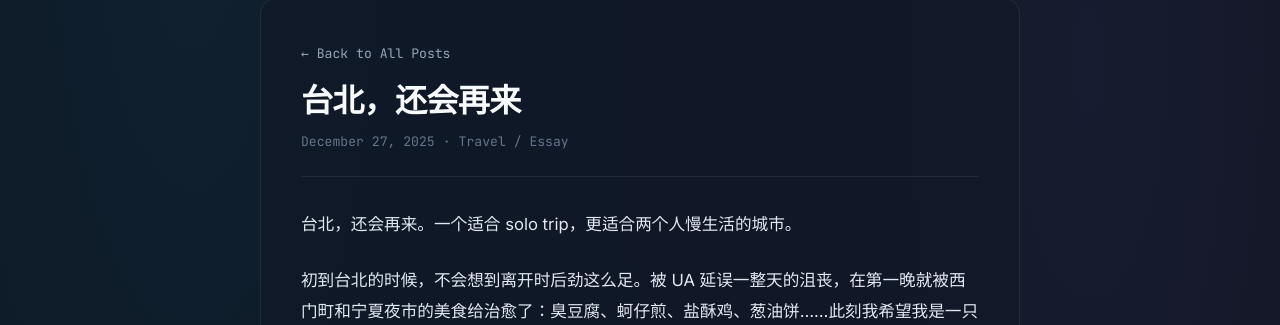
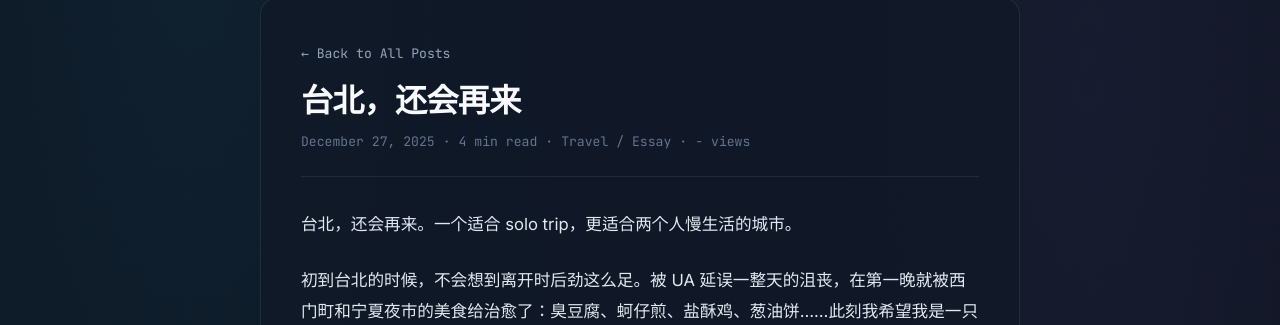
Before and after one commit to DeanChensj/DeanChensj.github.io, a Jekyll site: the page built from _posts/2025-12-26-taipei-trip.markdown, in a window 1280 px wide. Shown: the part 115-440 px from the top of the page. Built offline with Jekyll 4.4.1, drawn with Linux system fonts in a browser that asks for light colours.

Commit message:
Add Vercount pageview/visitor counter and Cloudflare Web Analytics beacon

```diff
--- a/_config.yml
+++ b/_config.yml
@@ -8,3 +8,6 @@
 
 markdown: kramdown
 future: true
+
+# Cloudflare Web Analytics token
+cloudflare_analytics_token: "dc645937f75341b2a7416bd1fb81b635"
--- a/_includes/footer.html
+++ b/_includes/footer.html
@@ -1,7 +1,12 @@
 <footer class="site-footer">
   <div class="container footer-inner">
     <div class="footer-left">
-      <span class="footer-brand">Dean Chen · deanchen.me</span>
+      <div class="footer-brand-row">
+        <span class="footer-brand">Dean Chen · deanchen.me</span>
+        <span id="busuanzi_container_site_uv" class="footer-stats">
+          <span id="busuanzi_value_site_uv">-</span> visitors · <span id="busuanzi_value_site_pv">-</span> views
+        </span>
+      </div>
       <p class="footer-desc">Software Engineer @ Google · Turning random curiosities into interactive web apps &amp; games.</p>
     </div>
 
--- a/_includes/head.html
+++ b/_includes/head.html
@@ -43,4 +43,12 @@
   <link rel="stylesheet" href="{{ "/css/main.css" | prepend: site.baseurl }}?v={{ site.time | date: '%s' }}">
   <link rel="canonical" href="{{ canonical_url }}">
   <link rel="alternate" type="application/rss+xml" title="{{ site.title }}" href="{{ "/feed.xml" | prepend: site.baseurl | prepend: site.url }}">
+
+  <!-- Lightweight Pageview & Visitor Counter (Vercount / Busuanzi-compatible) -->
+  <script defer src="https://events.vercount.one/js"></script>
+
+  {% if site.cloudflare_analytics_token and site.cloudflare_analytics_token != "" %}
+  <!-- Cloudflare Web Analytics -->
+  <script defer src="https://static.cloudflareinsights.com/beacon.min.js" data-cf-beacon='{"token": "{{ site.cloudflare_analytics_token }}"}'></script>
+  {% endif %}
 </head>
--- a/_layouts/post.html
+++ b/_layouts/post.html
@@ -7,10 +7,18 @@
     <h1 class="prose-title" itemprop="name headline">{{ page.title }}</h1>
     <div class="prose-meta">
       <time datetime="{{ page.date | date_to_xmlschema }}" itemprop="datePublished">{{ page.date | date: "%B %-d, %Y" }}</time>
+      {% if page.reading_time %}
+        <span class="meta-sep">·</span>
+        <span>{{ page.reading_time }}</span>
+      {% endif %}
       {% if page.categories and page.categories.size > 0 %}
         <span class="meta-sep">·</span>
         <span class="post-tag">{{ page.categories | join: " / " }}</span>
       {% endif %}
+      <span id="busuanzi_container_page_pv" class="post-views">
+        <span class="meta-sep">·</span>
+        <span id="busuanzi_value_page_pv">-</span> views
+      </span>
     </div>
   </header>
 
--- a/css/main.scss
+++ b/css/main.scss
@@ -1027,10 +1027,33 @@
   gap: 16px;
 }
 
+.footer-brand-row {
+  display: flex;
+  align-items: center;
+  flex-wrap: wrap;
+  gap: 12px;
+}
+
 .footer-brand {
   font-weight: 700;
   font-size: 0.95rem;
   color: var(--text);
+}
+
+.footer-stats {
+  font-family: var(--font-mono);
+  font-size: 0.74rem;
+  color: var(--text-muted);
+  background: rgba(255, 255, 255, 0.04);
+  border: 1px solid var(--border);
+  padding: 2px 8px;
+  border-radius: 999px;
+}
+
+.post-views {
+  display: inline-flex;
+  align-items: center;
+  gap: 8px;
 }
 
 .footer-desc {
```
